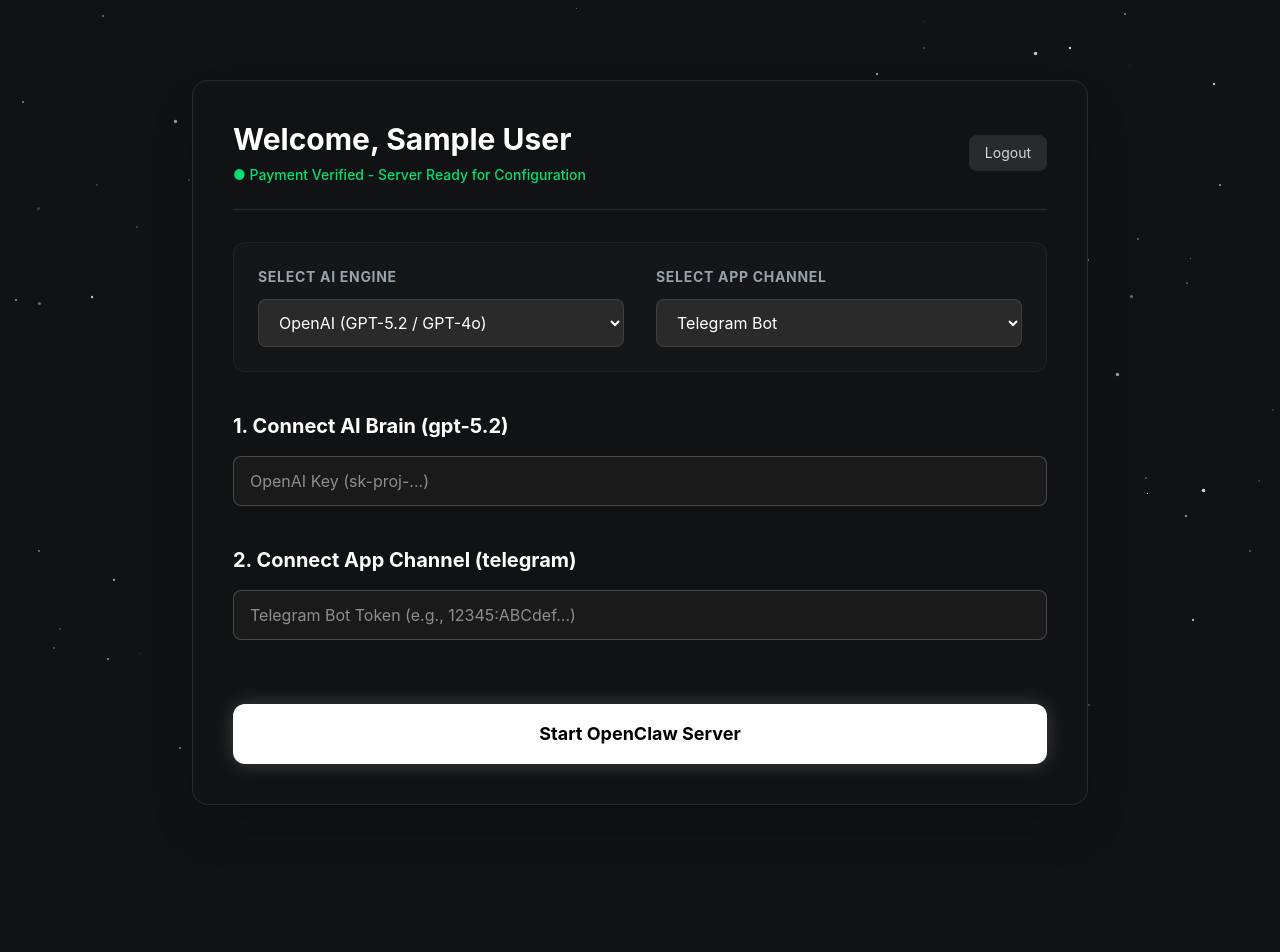
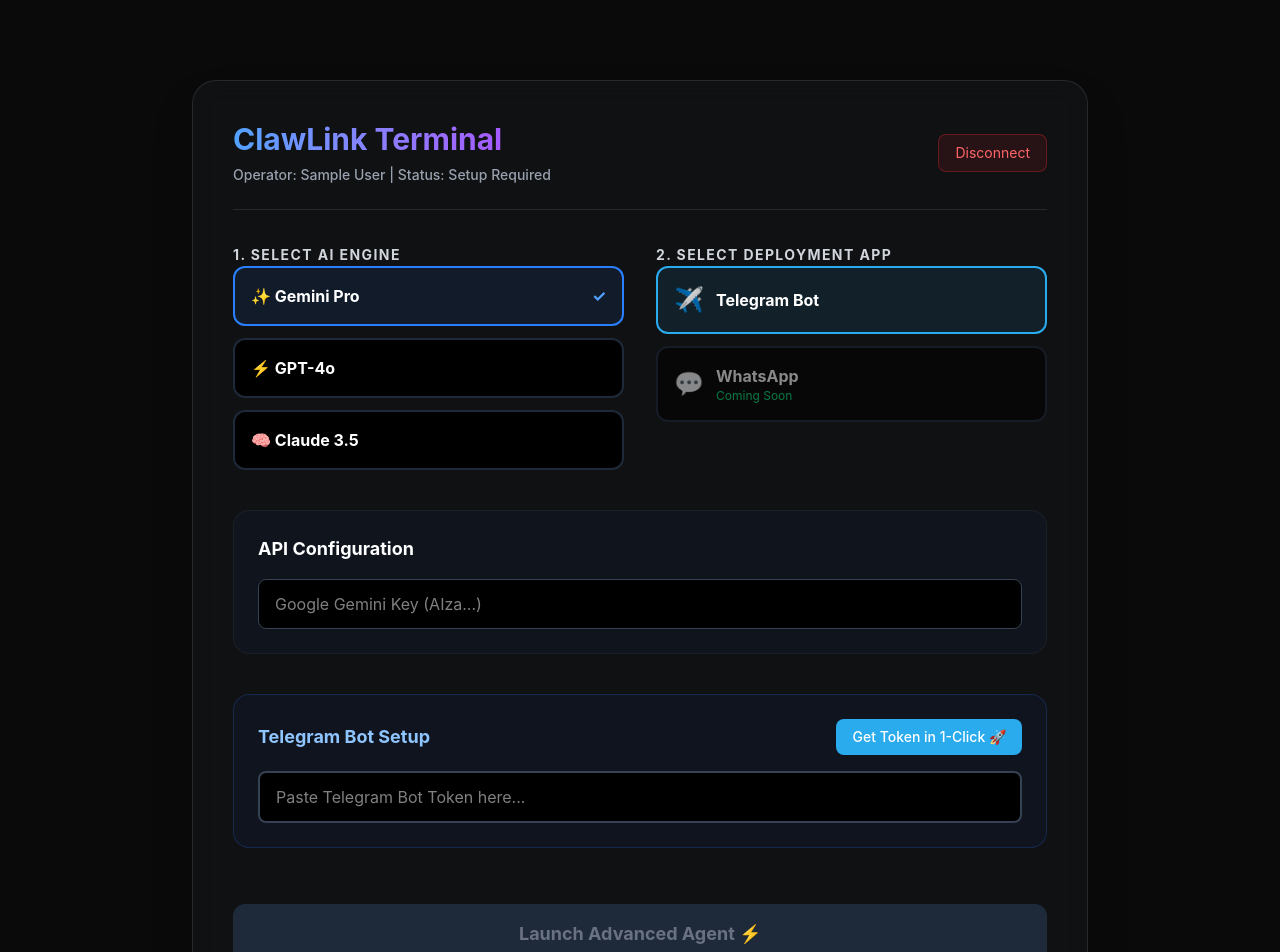
Before and after one commit to hopondfgvcx501-rgb/clawlink, a Next.js app: page /dashboard in a window 1280 px wide. Shown: the top 952 px of the page. Before the commit the page ends 885 px from the top, so only its background shows below. Built offline with nearby package versions, Linux system fonts and the light colour scheme; no server answers; the database is empty; sample sign-in values are in the browser's storage.

Commit message:
Added ClawLink Auto-Webhook magic trick

```diff
--- a/app/api/config/route.ts
+++ b/app/api/config/route.ts
@@ -54,6 +54,7 @@ export async function POST(request: Request) {
       return NextResponse.json({ error: "Missing email" }, { status: 400 });
     }
 
+    // 1. Save all keys to Supabase First
     const { data, error } = await supabase
       .from("user_configs")
       .upsert({
@@ -72,6 +73,29 @@ export async function POST(request: Request) {
 
     if (error) throw error;
 
+    // 🚀 2. THE CLAWLINK MAGIC: AUTO-WEBHOOK SETUP 🚀
+    // Agar user ne Telegram select kiya hai aur token diya hai, toh webhook auto-set kar do!
+    if (selectedChannel === "telegram" && telegramToken) {
+      try {
+        // Automatically get your current Vercel Website URL
+        const origin = request.headers.get("origin");
+
+        if (origin) {
+          // Pointing to our flat routing system!
+          const webhookUrl = `${origin}/api/webhook/telegram`;
+
+          // Command Telegram to send messages to our webhook
+          const tgResponse = await fetch(`https://api.telegram.org/bot${telegramToken}/setWebhook?url=${webhookUrl}`);
+          const tgData = await tgResponse.json();
+
+          console.log("Auto-Webhook Setup Status:", tgData);
+        }
+      } catch (webhookErr) {
+        console.error("Failed to set Auto-Webhook:", webhookErr);
+        // Hum yahan error throw nahi kar rahe hain taaki DB save fail na ho, bas log kar lenge.
+      }
+    }
+
     return NextResponse.json({ success: true, data });
   } catch (error) {
     console.error("Database Error:", error);
--- a/app/dashboard/page.tsx
+++ b/app/dashboard/page.tsx
@@ -2,14 +2,14 @@
 import { useSession } from "next-auth/react";
 import { useRouter } from "next/navigation";
 import { useEffect, useState } from "react";
-import StarBackground from "../../components/StarBackground";
+import StarBackground from "../../components/StarBackground"; // Aapka star background zinda hai!
 
-export default function Dashboard() {
+export default function ClawLinkDashboard() {
   const { data: session, status } = useSession();
   const router = useRouter();
 
   // 1. Configuration Selections
-  const [selectedModel, setSelectedModel] = useState("gpt-5.2");
+  const [selectedModel, setSelectedModel] = useState("gemini");
   const [selectedChannel, setSelectedChannel] = useState("telegram");
 
   // 2. All Possible API Keys
@@ -24,6 +24,21 @@ export default function Dashboard() {
   const [hasExistingConfig, setHasExistingConfig] = useState(false);
   const [isFetching, setIsFetching] = useState(true);
 
+  // Live Token Validation State
+  const [isValidToken, setIsValidToken] = useState<boolean | null>(null);
+
+  // Telegram Token Regex Validator
+  useEffect(() => {
+    const telegramRegex = /^\d{8,10}:[a-zA-Z0-9_-]{35}$/;
+    if (telegramToken.length === 0) {
+      setIsValidToken(null);
+    } else if (telegramRegex.test(telegramToken)) {
+      setIsValidToken(true);
+    } else {
+      setIsValidToken(false);
+    }
+  }, [telegramToken]);
+
   // Security Check
   useEffect(() => {
     if (status === "unauthenticated") {
@@ -31,7 +46,7 @@ export default function Dashboard() {
     }
   }, [status, router]);
 
-  // Fetch Existing Config on Load
+  // Fetch Existing Config on Load (Aapka original Supabase logic)
   useEffect(() => {
     const fetchConfig = async () => {
       if (session?.user?.email) {
@@ -39,11 +54,9 @@ export default function Dashboard() {
           const res = await fetch(`/api/config?email=${session.user.email}`);
           const data = await res.json();
           if (data.success && data.data) {
-            // Restore selections
             if (data.data.selectedModel) setSelectedModel(data.data.selectedModel);
             if (data.data.selectedChannel) setSelectedChannel(data.data.selectedChannel);
 
-            // Restore keys
             if (data.data.telegramToken) setTelegramToken(data.data.telegramToken);
             if (data.data.whatsappToken) setWhatsappToken(data.data.whatsappToken);
             if (data.data.whatsappPhoneId) setWhatsappPhoneId(data.data.whatsappPhoneId);
@@ -64,11 +77,13 @@ export default function Dashboard() {
   }, [status, session]);
 
   if (status === "loading" || isFetching) {
-    return <div className="min-h-screen flex items-center justify-center text-white font-mono">Loading ClawLink Infrastructure...</div>;
+    return <div className="min-h-screen bg-[#0A0A0A] flex items-center justify-center text-white font-mono">Loading ClawLink Space...</div>;
   }
 
-  // Save Function
+  // Save Function to Supabase
   const handleStartServer = async () => {
+    if (selectedChannel === "telegram" && !isValidToken) return;
+
     setIsDeploying(true);
     try {
       const response = await fetch("/api/config", {
@@ -100,142 +115,154 @@ export default function Dashboard() {
   };
 
   return (
-    <main className="min-h-screen flex flex-col items-center pt-20 px-4 relative font-sans pb-20">
+    <main className="min-h-screen flex flex-col items-center pt-20 px-4 relative font-sans pb-20 bg-[#0A0A0A]">
       <StarBackground />
 
-      <div className="w-full max-w-4xl bg-[#111214] border border-white/10 rounded-2xl p-10 relative z-10 shadow-2xl">
+      <div className="w-full max-w-4xl bg-[#111214]/90 backdrop-blur-md border border-white/10 rounded-3xl p-10 relative z-10 shadow-2xl">
+
+        {/* Header Section */}
         <div className="flex justify-between items-center border-b border-white/10 pb-6 mb-8">
           <div>
-            <h1 className="text-3xl font-bold text-white mb-2">Welcome, {session?.user?.name}</h1>
-            <p className="text-green-400 text-sm font-medium">
-              {hasExistingConfig ? "● Server Active & Running" : "● Payment Verified - Server Ready for Configuration"}
+            <h1 className="text-3xl font-bold bg-gradient-to-r from-blue-400 to-purple-500 bg-clip-text text-transparent mb-2">
+              ClawLink Terminal
+            </h1>
+            <p className="text-gray-400 text-sm font-medium">
+              Operator: {session?.user?.name} {hasExistingConfig ? " | Status: Active" : " | Status: Setup Required"}
             </p>
           </div>
           <button
             onClick={() => {
               import("next-auth/react").then((m) => m.signOut({ callbackUrl: '/' }));
             }}
-            className="bg-white/10 hover:bg-white/20 px-4 py-2 rounded-lg text-sm text-gray-300 transition-colors"
+            className="bg-red-500/10 hover:bg-red-500/20 text-red-400 border border-red-500/30 px-4 py-2 rounded-lg text-sm transition-colors"
           >
-            Logout
+            Disconnect
           </button>
         </div>
 
         {hasExistingConfig ? (
           // --- ACTIVE SERVER VIEW ---
-          <div className="space-y-6">
-            <div className="bg-green-500/10 border border-green-500/20 p-6 rounded-xl flex items-center gap-4">
-              <div className="w-4 h-4 rounded-full bg-green-500 animate-pulse"></div>
+          <div className="space-y-6 animate-fade-in">
+            <div className="bg-green-500/10 border border-green-500/30 p-8 rounded-2xl flex items-center gap-6">
+              <div className="relative">
+                <div className="w-6 h-6 rounded-full bg-green-500 animate-ping absolute"></div>
+                <div className="w-6 h-6 rounded-full bg-green-500 relative"></div>
+              </div>
               <div>
-                <h2 className="text-green-400 font-bold text-lg">Agent is Online</h2>
-                <p className="text-gray-400 text-sm">Your {selectedModel} model is actively listening on {selectedChannel}.</p>
+                <h2 className="text-green-400 font-bold text-2xl">ClawLink Agent is Live 🚀</h2>
+                <p className="text-gray-300 mt-1 text-lg">Your {selectedModel} AI is actively routed via {selectedChannel}.</p>
+                <p className="text-gray-500 text-sm mt-2">All systems operating nominally.</p>
               </div>
             </div>
 
             <button
               onClick={() => setHasExistingConfig(false)}
-              className="mt-4 text-sm text-gray-400 hover:text-white underline underline-offset-4"
+              className="mt-6 text-sm text-blue-400 hover:text-blue-300 underline underline-offset-4"
             >
-              Update API Keys or Change Platform
+              Reconfigure Agents / Update Keys
             </button>
           </div>
         ) : (
           // --- CONFIGURATION VIEW ---
-          <div className="space-y-10">
+          <div className="space-y-10 animate-fade-in">
 
             {/* Platform Selection */}
-            <div className="grid md:grid-cols-2 gap-8 p-6 bg-[#1A1A1A]/50 rounded-xl border border-white/5">
-              <div>
-                <label className="block text-gray-400 text-sm font-bold mb-3 uppercase tracking-wider">Select AI Engine</label>
-                <select
-                  value={selectedModel}
-                  onChange={(e) => setSelectedModel(e.target.value)}
-                  className="w-full bg-[#2A2A2A] border border-white/10 rounded-lg px-4 py-3 text-white focus:outline-none focus:border-green-500"
-                >
-                  <option value="gpt-5.2">OpenAI (GPT-5.2 / GPT-4o)</option>
-                  <option value="claude">Anthropic (Claude Opus / Sonnet)</option>
-                  <option value="gemini">Google (Gemini Flash / Pro)</option>
-                </select>
+            <div className="grid md:grid-cols-2 gap-8">
+              {/* Models */}
+              <div className="space-y-3">
+                <label className="text-sm font-bold text-gray-300 uppercase tracking-widest">1. Select AI Engine</label>
+                <div className="flex flex-col gap-3">
+                  <div onClick={() => setSelectedModel("gemini")} className={`p-4 rounded-xl border-2 cursor-pointer transition-all ${selectedModel === "gemini" ? "border-blue-500 bg-blue-500/10" : "border-gray-800 hover:border-gray-700 bg-black"}`}>
+                    <div className="font-bold text-white flex justify-between"><span>✨ Gemini Pro</span> {selectedModel === "gemini" && <span className="text-blue-400">✓</span>}</div>
+                  </div>
+                  <div onClick={() => setSelectedModel("gpt-5.2")} className={`p-4 rounded-xl border-2 cursor-pointer transition-all ${selectedModel === "gpt-5.2" ? "border-green-500 bg-green-500/10" : "border-gray-800 hover:border-gray-700 bg-black"}`}>
+                    <div className="font-bold text-white flex justify-between"><span>⚡ GPT-4o</span> {selectedModel === "gpt-5.2" && <span className="text-green-400">✓</span>}</div>
+                  </div>
+                  <div onClick={() => setSelectedModel("claude")} className={`p-4 rounded-xl border-2 cursor-pointer transition-all ${selectedModel === "claude" ? "border-orange-500 bg-orange-500/10" : "border-gray-800 hover:border-gray-700 bg-black"}`}>
+                    <div className="font-bold text-white flex justify-between"><span>🧠 Claude 3.5</span> {selectedModel === "claude" && <span className="text-orange-400">✓</span>}</div>
+                  </div>
+                </div>
               </div>
-              <div>
-                <label className="block text-gray-400 text-sm font-bold mb-3 uppercase tracking-wider">Select App Channel</label>
-                <select
-                  value={selectedChannel}
-                  onChange={(e) => setSelectedChannel(e.target.value)}
-                  className="w-full bg-[#2A2A2A] border border-white/10 rounded-lg px-4 py-3 text-white focus:outline-none focus:border-green-500"
-                >
-                  <option value="telegram">Telegram Bot</option>
-                  <option value="whatsapp">WhatsApp Business API</option>
-                </select>
+
+              {/* Channels */}
+              <div className="space-y-3">
+                <label className="text-sm font-bold text-gray-300 uppercase tracking-widest">2. Select Deployment App</label>
+                <div className="flex flex-col gap-3">
+                  <div onClick={() => setSelectedChannel("telegram")} className={`p-4 rounded-xl border-2 cursor-pointer transition-all flex items-center gap-3 ${selectedChannel === "telegram" ? "border-[#2AABEE] bg-[#2AABEE]/10" : "border-gray-800 hover:border-gray-700 bg-black"}`}>
+                    <div className="text-2xl">✈️</div>
+                    <div className="font-bold text-white">Telegram Bot</div>
+                  </div>
+                  <div onClick={() => setSelectedChannel("whatsapp")} className={`p-4 rounded-xl border-2 transition-all flex items-center gap-3 border-gray-800 bg-black opacity-50 cursor-not-allowed`}>
+                    <div className="text-2xl">💬</div>
+                    <div>
+                      <div className="font-bold text-white">WhatsApp</div>
+                      <div className="text-xs text-green-400">Coming Soon</div>
+                    </div>
+                  </div>
+                </div>
               </div>
             </div>
 
-            {/* Dynamic AI Keys */}
-            <div>
-              <h2 className="text-xl font-bold text-white mb-4">1. Connect AI Brain ({selectedModel})</h2>
+            {/* AI Key Config */}
+            <div className="bg-gray-900/50 p-6 rounded-2xl border border-white/5">
+              <h2 className="text-lg font-bold text-white mb-4">API Configuration</h2>
 
               {selectedModel === "gpt-5.2" && (
-                <input
-                  type="password" placeholder="OpenAI Key (sk-proj-...)"
-                  value={openAIKey} onChange={(e) => setOpenAIKey(e.target.value)}
-                  className="w-full bg-[#1A1A1A] border border-white/20 rounded-lg px-4 py-3 text-white focus:border-green-500 transition-colors"
-                />
+                <input type="password" placeholder="OpenAI Key (sk-proj-...)" value={openAIKey} onChange={(e) => setOpenAIKey(e.target.value)} className="w-full bg-black border border-gray-700 rounded-lg px-4 py-3 text-white focus:border-green-500 outline-none" />
               )}
-
               {selectedModel === "claude" && (
-                <input
-                  type="password" placeholder="Anthropic Key (sk-ant-...)"
-                  value={anthropicKey} onChange={(e) => setAnthropicKey(e.target.value)}
-                  className="w-full bg-[#1A1A1A] border border-white/20 rounded-lg px-4 py-3 text-white focus:border-green-500 transition-colors"
-                />
+                <input type="password" placeholder="Anthropic Key (sk-ant-...)" value={anthropicKey} onChange={(e) => setAnthropicKey(e.target.value)} className="w-full bg-black border border-gray-700 rounded-lg px-4 py-3 text-white focus:border-orange-500 outline-none" />
               )}
-
               {selectedModel === "gemini" && (
-                <input
-                  type="password" placeholder="Google Gemini Key (AIza...)"
-                  value={geminiKey} onChange={(e) => setGeminiKey(e.target.value)}
-                  className="w-full bg-[#1A1A1A] border border-white/20 rounded-lg px-4 py-3 text-white focus:border-green-500 transition-colors"
-                />
+                <input type="password" placeholder="Google Gemini Key (AIza...)" value={geminiKey} onChange={(e) => setGeminiKey(e.target.value)} className="w-full bg-black border border-gray-700 rounded-lg px-4 py-3 text-white focus:border-blue-500 outline-none" />
               )}
             </div>
 
-            {/* Dynamic App Keys */}
-            <div>
-              <h2 className="text-xl font-bold text-white mb-4">2. Connect App Channel ({selectedChannel})</h2>
+            {/* Telegram App Config with Live Validation & Magic Button */}
+            {selectedChannel === "telegram" && (
+              <div className="bg-blue-900/10 p-6 rounded-2xl border border-blue-500/20 space-y-4">
+                <div className="flex items-center justify-between">
+                  <h2 className="text-lg font-bold text-blue-300">Telegram Bot Setup</h2>
+                  <a href="https://t.me/BotFather?start=newbot" target="_blank" rel="noopener noreferrer" className="bg-[#2AABEE] text-white text-sm px-4 py-2 rounded-lg font-medium hover:bg-[#2298D6]">
+                    Get Token in 1-Click 🚀
+                  </a>
+                </div>
 
-              {selectedChannel === "telegram" && (
-                <input
-                  type="password" placeholder="Telegram Bot Token (e.g., 12345:ABCdef...)"
-                  value={telegramToken} onChange={(e) => setTelegramToken(e.target.value)}
-                  className="w-full bg-[#1A1A1A] border border-white/20 rounded-lg px-4 py-3 text-white focus:border-green-500 transition-colors"
-                />
-              )}
+                <div className="relative">
+                  <input
+                    type="password"
+                    placeholder="Paste Telegram Bot Token here..."
+                    value={telegramToken}
+                    onChange={(e) => setTelegramToken(e.target.value)}
+                    className={`w-full bg-black border-2 rounded-lg px-4 py-3 text-white outline-none transition-all ${
+                      isValidToken === true ? "border-green-500" :
+                      isValidToken === false ? "border-red-500" :
+                      "border-gray-700 focus:border-[#2AABEE]"
+                    }`}
+                  />
+                  {isValidToken === true && <span className="absolute right-4 top-3.5 text-green-500 font-bold">✅ Valid</span>}
+                  {isValidToken === false && <span className="absolute right-4 top-3.5 text-red-500 font-bold">❌ Invalid Format</span>}
+                </div>
+              </div>
+            )}
 
-              {selectedChannel === "whatsapp" && (
-                <div className="space-y-4">
-                  <input
-                    type="password" placeholder="WhatsApp Access Token (EAA...)"
-                    value={whatsappToken} onChange={(e) => setWhatsappToken(e.target.value)}
-                    className="w-full bg-[#1A1A1A] border border-white/20 rounded-lg px-4 py-3 text-white focus:border-green-500 transition-colors"
-                  />
-                  <input
-                    type="text" placeholder="WhatsApp Phone Number ID (e.g., 1029384756)"
-                    value={whatsappPhoneId} onChange={(e) => setWhatsappPhoneId(e.target.value)}
-                    className="w-full bg-[#1A1A1A] border border-white/20 rounded-lg px-4 py-3 text-white focus:border-green-500 transition-colors"
-                  />
-                </div>
-              )}
+            {/* Deploy Action */}
+            <div className="pt-4">
+              <button
+                onClick={handleStartServer}
+                disabled={isDeploying || (selectedChannel === "telegram" && !isValidToken)}
+                className={`w-full font-bold text-lg py-4 rounded-xl transition-all ${
+                  isDeploying
+                    ? "bg-gray-600 text-gray-400 cursor-not-allowed"
+                    : (selectedChannel === "telegram" && !isValidToken)
+                      ? "bg-gray-800 text-gray-500 cursor-not-allowed"
+                      : "bg-gradient-to-r from-blue-500 to-purple-600 hover:from-blue-400 hover:to-purple-500 text-white shadow-lg shadow-purple-500/25"
+                }`}
+              >
+                {isDeploying ? "Deploying ClawLink..." : "Launch Advanced Agent ⚡"}
+              </button>
             </div>
 
-            <div className="pt-6">
-              <button
-                onClick={handleStartServer}
-                disabled={isDeploying}
-                className={`w-full text-black font-bold text-lg py-4 rounded-xl transition-all shadow-[0_0_20px_rgba(255,255,255,0.2)] ${isDeploying ? 'bg-gray-400 cursor-not-allowed' : 'bg-white hover:bg-gray-200'}`}
-              >
-                {isDeploying ? "Deploying Server..." : "Start OpenClaw Server"}
-              </button>
-            </div>
           </div>
         )}
       </div>
```
